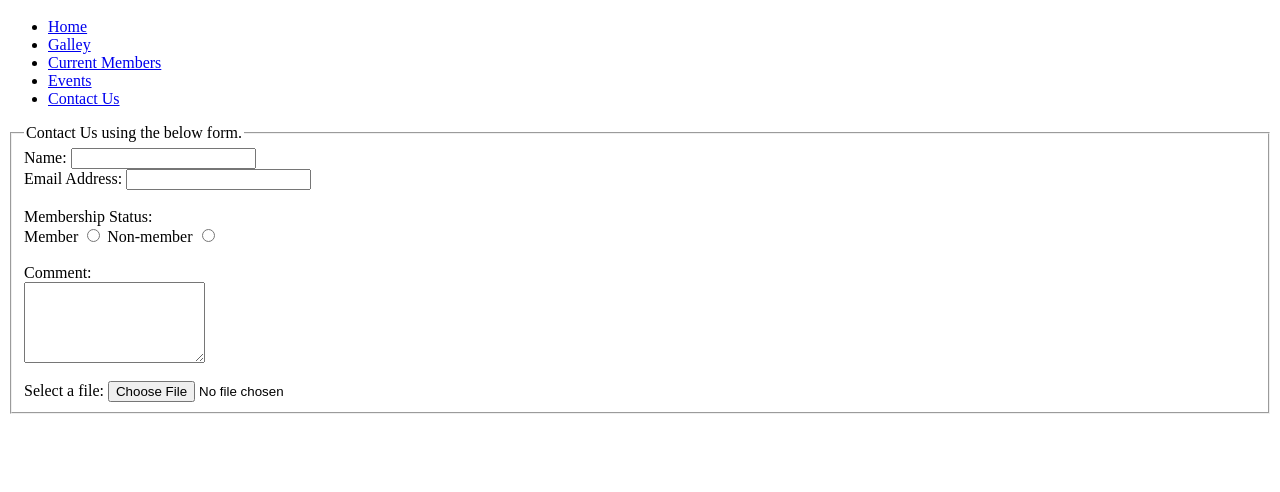
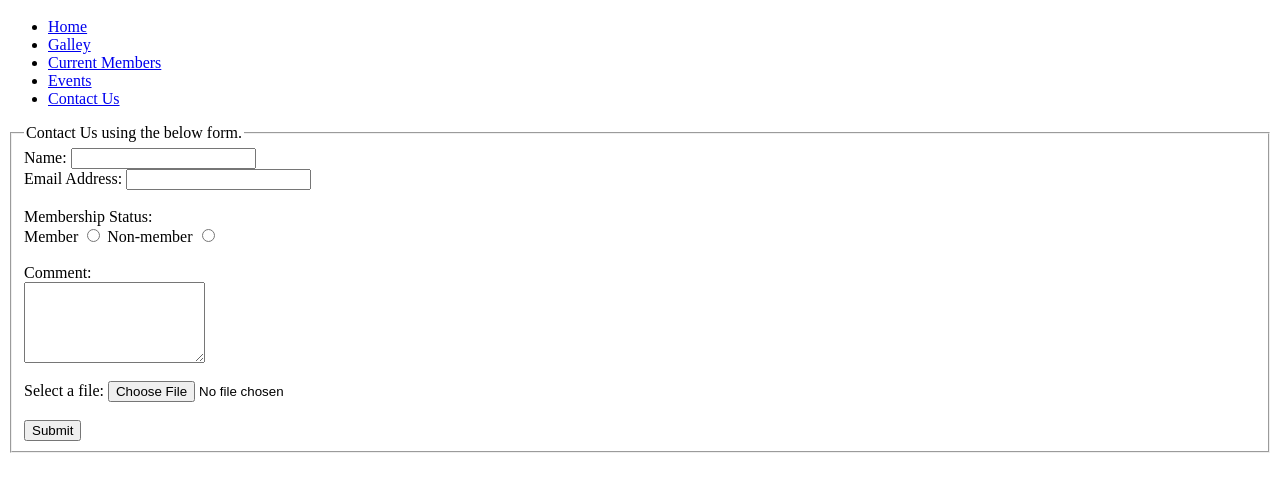
Before and after one commit to lucieross/Retro-Games-Society, a plain HTML site: page contact_us.html in a window 1280 px wide. Shown: the part 48-540 px from the top of the page. Drawn offline with Linux system fonts and the light colour scheme.

Commit message:
Update contact_us.html

```diff
--- a/contact_us.html
+++ b/contact_us.html
@@ -42,13 +42,11 @@
                     <textarea name="comments" col="45" rows="5"></textarea><br><br>
 
                     <label for="myfile">Select a file:</label>
-                    <input type="file" id="myfile" name="myfile">
+                    <input type="file" id="myfile" name="myfile"><br><br>
 
+                    <input type="submit" value="Submit">
 
-
-
-
-                     </fieldset>
+                    </fieldset>
                     </form>
             </div>
 
```
